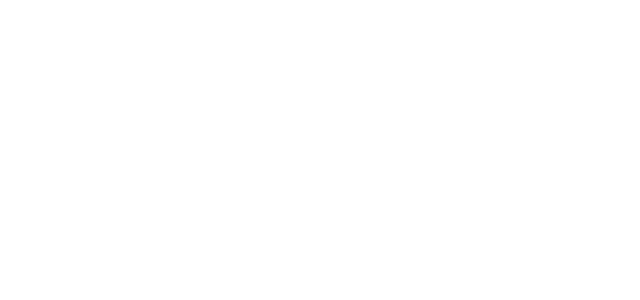
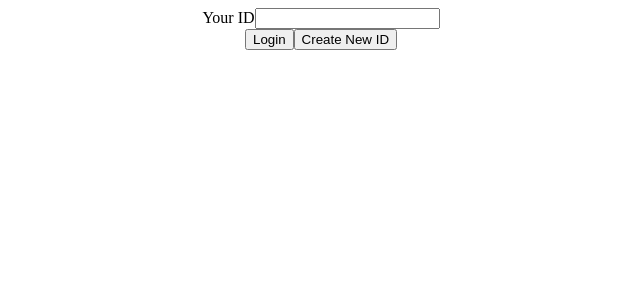
Before and after one commit to adamvorkel/mern-chat, a React (Create React App) app in the folder client/: page / in a window 1280 px wide. Shown: the top 300 px of the page, without its empty margins (319-959 px from the left). Built offline with nearby package versions, Linux system fonts and the light colour scheme; the HTML template or start-up script is replaced by a standard one.

Commit message:
added login form component

```diff
--- a/client/src/App.js
+++ b/client/src/App.js
@@ -1,9 +1,15 @@
-import React from 'react';
+import React, { useState } from 'react';
+
+import Login from './components/Login';
 import './App.css';
 
-function App() {
+const App = () => {
+  const [id, setId] = useState();
+
   return (
     <div className="App">
+      {id}
+      <Login onIdSubmit={setId} />
     </div>
   );
 }
--- /dev/null
+++ b/client/src/components/Login.js
@@ -0,0 +1,28 @@
+import React, { useRef } from 'react';
+
+const Login = ({ onIdSubmit }) => {
+    const idRef = useRef();
+
+    const handleSubmit = e => {
+        e.preventDefault();
+
+        onIdSubmit(idRef.current.value)
+    }
+
+    return (
+        <div>
+            <form onSubmit={handleSubmit}>
+                <div>
+                    <label>Your ID</label>
+                    <input type="text" name="id" ref={idRef} required />
+                </div>
+                <div>
+                    <button type="submit">Login</button>
+                    <button type="button">Create New ID</button>
+                </div>
+            </form>
+        </div>
+    )
+};
+
+export default Login;
```
